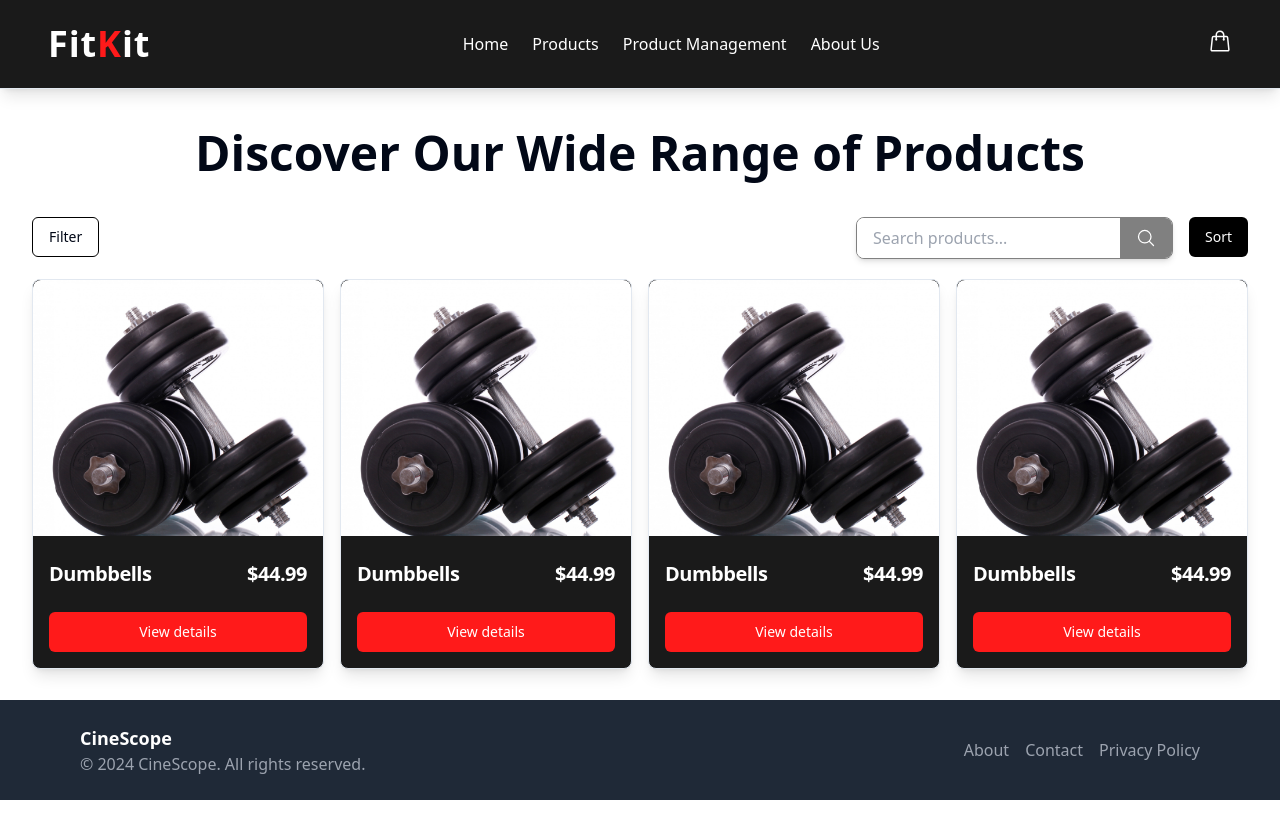
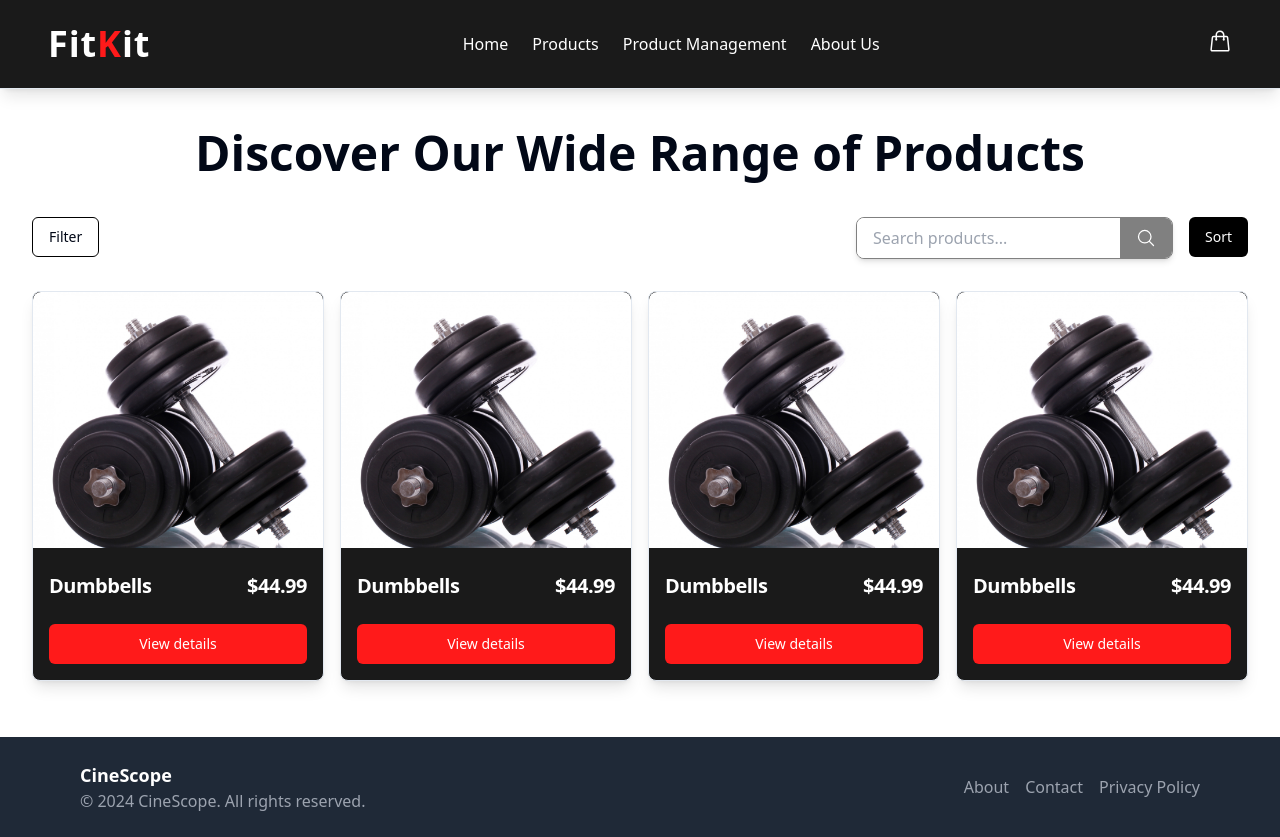
Before and after one commit to miavai649/fitkit-client, a React (Vite) app: page /products in a window 1280 px wide. Before the commit the page ends 800 px from the top, so only its background shows below. Built offline with nearby package versions, Linux system fonts and the light colour scheme.

Commit message:
products page completed

```diff
--- a/src/pages/products/Products.tsx
+++ b/src/pages/products/Products.tsx
@@ -32,11 +32,11 @@ const Products = () => {
   console.log('🚀 ~ Products ~ search:', search)
 
   return (
-    <section className='container'>
+    <section className='container mb-7 md:mb-14'>
       <h2 className='text-3xl md:text-4xl lg:text-5xl font-bold my-10 text-center'>
         Discover Our Wide Range of Products
       </h2>
-      <div className='flex justify-between'>
+      <div className='flex justify-between mb-4 mb:mb-8'>
         {/* Filter button */}
         <FilteringDropdownMenu
           selectedCategories={selectedCategories}
@@ -52,7 +52,7 @@ const Products = () => {
         </div>
       </div>
       {/* Product grid */}
-      <div className='grid grid-cols-1 sm:grid-cols-2 lg:grid-cols-4 gap-4 mx-auto my-5'>
+      <div className='grid grid-cols-1 sm:grid-cols-2 lg:grid-cols-4 gap-4 mx-auto mt-8'>
         <Card className='bg-primary-500 rounded-lg shadow-lg overflow-hidden'>
           <CardHeader className='p-0'>
             <img
```
